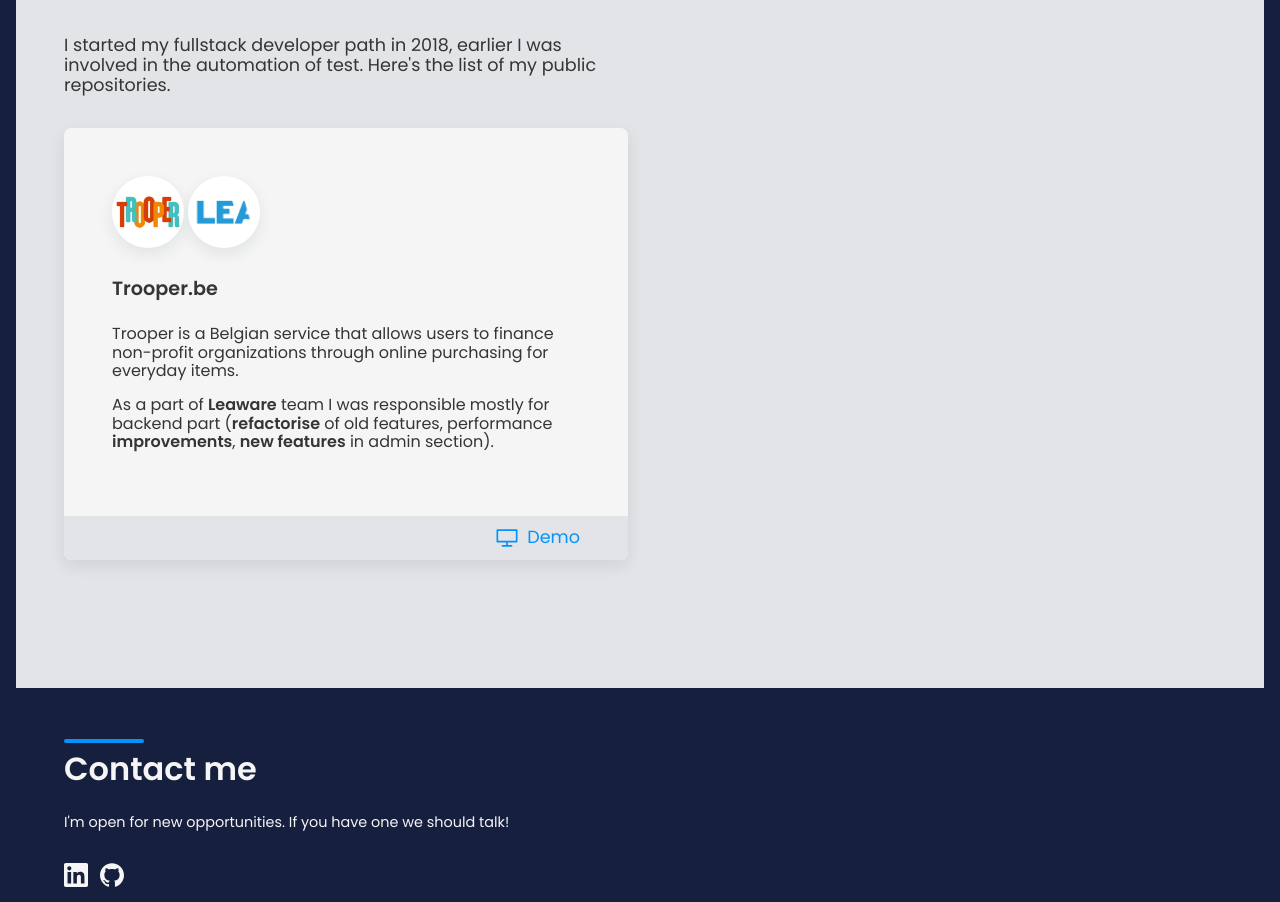
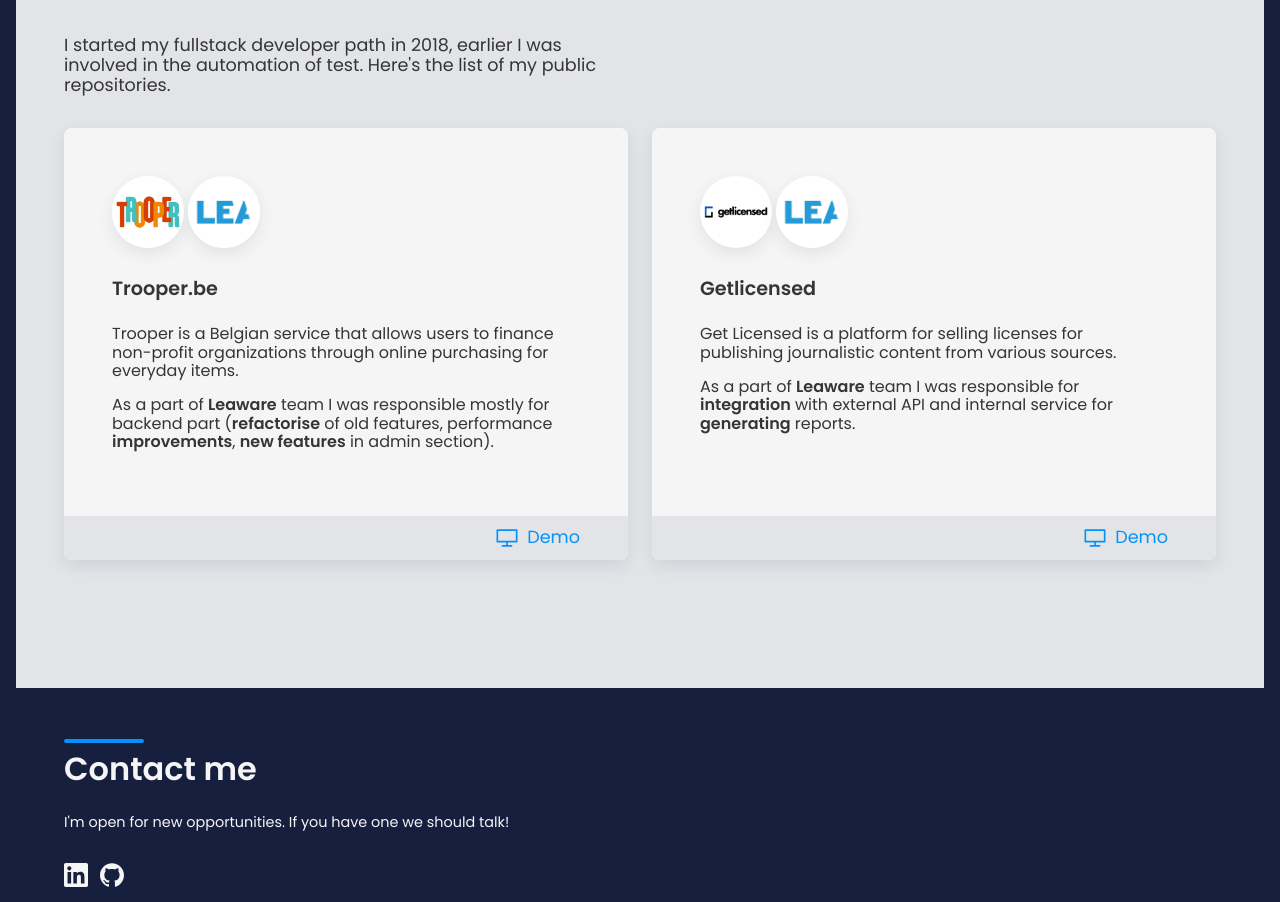
Before and after one commit to thelukkz/thelukkz.github.io, a website: page src/content/index.html in a window 1280 px wide. Shown: the part 2013-2915 px from the top of the page. Drawn offline with nearby package versions, Linux system fonts and the light colour scheme; files that its build step writes are made by us from their sources; no server answers; files whose address does not match are found by name.

Commit message:
feat: add getlicensed to projects list

```diff
--- a/src/content/index.html
+++ b/src/content/index.html
@@ -94,6 +94,7 @@
           list of my public repositories.
         </p>
         <ul class="projects__list projects__list--js">
+          <!-- Project TROOPER.BE -->
           <li class="projects__item">
             <div class="proj-item__info">
               <img class="proj-item__logo--XL proj-item__logo--circle proj-item__logo--shadow" src="../assets/img/logo_trooper.png" alt="Trooper logo." />
@@ -103,11 +104,24 @@
               <p class="proj-item__description">As a part of <strong>Leaware</strong> team I was responsible mostly for backend part (<strong>refactorise</strong> of old features, performance <strong>improvements</strong>, <strong>new features</strong> in admin section). </p>
             </div>
             <div class="proj-item__navi">
-
               <a class="proj-item__link proj-item__link--page" href="https://trooper.be" target="_blank"
                 rel="nofollow noreferrer">Demo</a>
             </div>
           </li>
+          <!-- Project GETLICENSED -->
+          <li class="projects__item">
+              <div class="proj-item__info">
+                <img class="proj-item__logo--XL proj-item__logo--circle proj-item__logo--shadow" src="../assets/img/logo-getlicensed.png" alt="Getlicensed logo." />
+                <img class="proj-item__logo--XL proj-item__logo--circle proj-item__logo--shadow" src="../assets/img/logo_leaware.png" alt="Leaware logo." />
+                <h4 class="proj-item__title">Getlicensed</h4>
+                <p class="proj-item__description">Get Licensed is a platform for selling licenses for publishing journalistic content from various sources.</p>
+                <p class="proj-item__description">As a part of <strong>Leaware</strong> team I was responsible for <strong>integration</strong> with external API and internal service for <strong>generating</strong> reports.</p>
+              </div>
+              <div class="proj-item__navi">
+                <a class="proj-item__link proj-item__link--page" href="https://getlicensed.pl" target="_blank"
+                  rel="nofollow noreferrer">Demo</a>
+              </div>
+            </li>
         </ul>
       </div>
     </section>
--- a/src/scss/_projects.scss
+++ b/src/scss/_projects.scss
@@ -76,6 +76,7 @@
       &--XL {
         width: 72px;
         height: 72px;
+        background: #fff;
       }
 
       &--circle {
```
Also changed, not shown: src/assets/img/logo-getlicensed.png (added).
